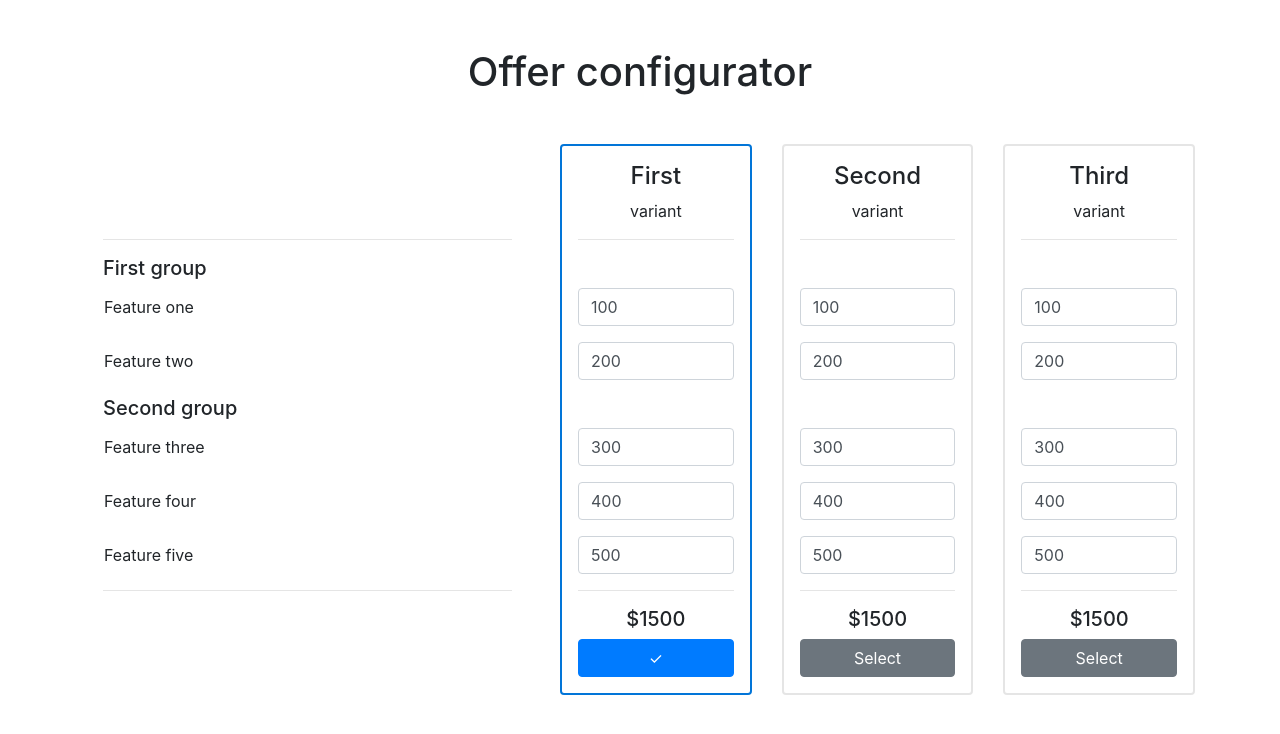
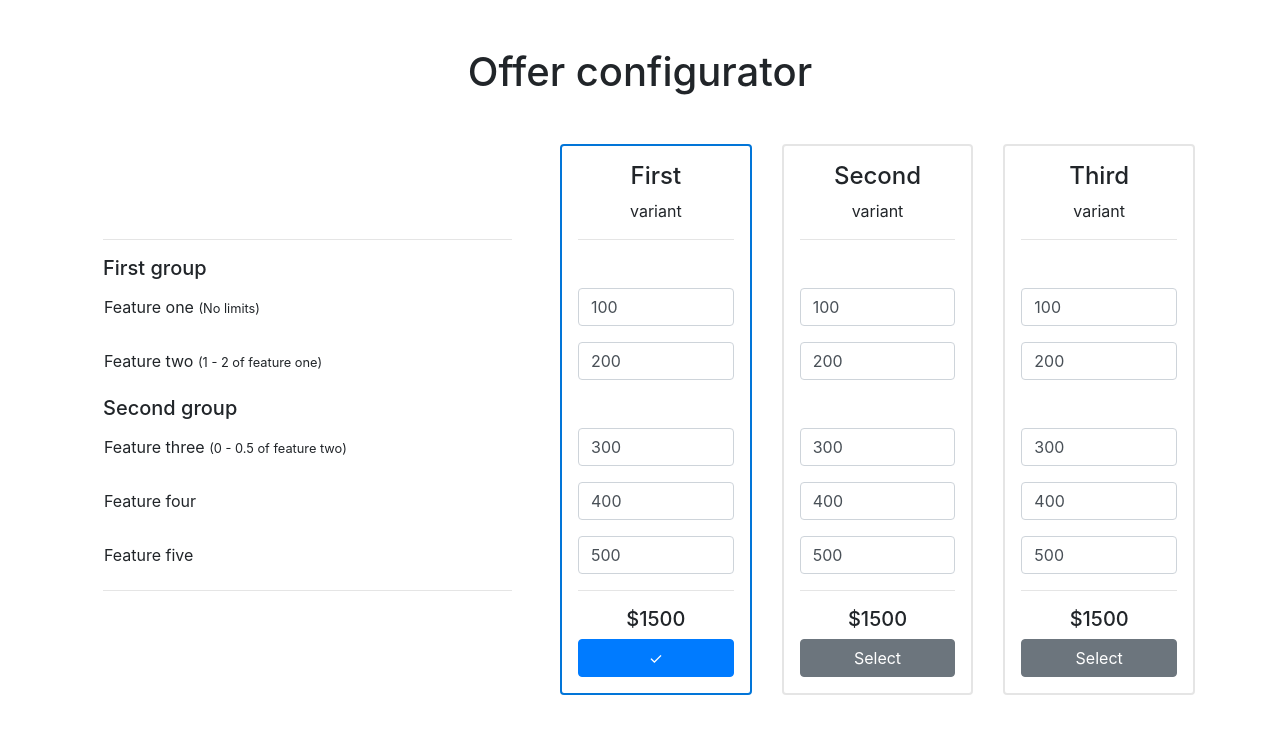
Before and after one commit to marcinmajkowski/angular-advanced-forms, an Angular app: page / in a window 1280 px wide. Shown: the top 734 px of the page. Built offline with nearby package versions, Linux system fonts and the light colour scheme.

Commit message:
Introduce feature descriptions

```diff
--- a/src/app/offer-configurator/offer-configurator.component.ts
+++ b/src/app/offer-configurator/offer-configurator.component.ts
@@ -8,32 +8,35 @@ const SAMPLE_FEATURE_GROUPS: FeatureGroup[] = [{
   name: 'First group',
   features: [{
     name: 'Feature one',
+    description: 'No limits',
     value: 100,
-    min: 0,
-    max: 1000,
+    min: null,
+    max: null,
   }, {
     name: 'Feature two',
+    description: '1 - 2 of feature one',
     value: 200,
-    min: 0,
-    max: 1000,
+    min: null,
+    max: null,
   }]
 }, {
   name: 'Second group',
   features: [{
     name: 'Feature three',
+    description: '0 - 0.5 of feature two',
     value: 300,
-    min: 0,
-    max: 1000,
+    min: null,
+    max: null,
   }, {
     name: 'Feature four',
     value: 400,
-    min: 0,
-    max: 1000,
+    min: null,
+    max: null,
   }, {
     name: 'Feature five',
     value: 500,
-    min: 0,
-    max: 1000,
+    min: null,
+    max: null,
   }]
 }];
 
--- a/src/app/offer-configurator/variant-labels/variant-labels.component.html
+++ b/src/app/offer-configurator/variant-labels/variant-labels.component.html
@@ -8,7 +8,7 @@
     <h5>{{ featureGroup.name }}</h5>
     <div *ngFor="let feature of featureGroup.features">
       <p class="form-control-like">
-        {{ feature.name }}
+        {{ feature.name }} <small *ngIf="!!feature.description">({{ feature.description }})</small>
       </p>
     </div>
   </div>
--- a/src/app/offer-configurator/variant/feature/feature.model.ts
+++ b/src/app/offer-configurator/variant/feature/feature.model.ts
@@ -1,5 +1,6 @@
 export interface Feature {
   name: string;
+  description?: string;
   value: number;
   min: number;
   max: number;
```
